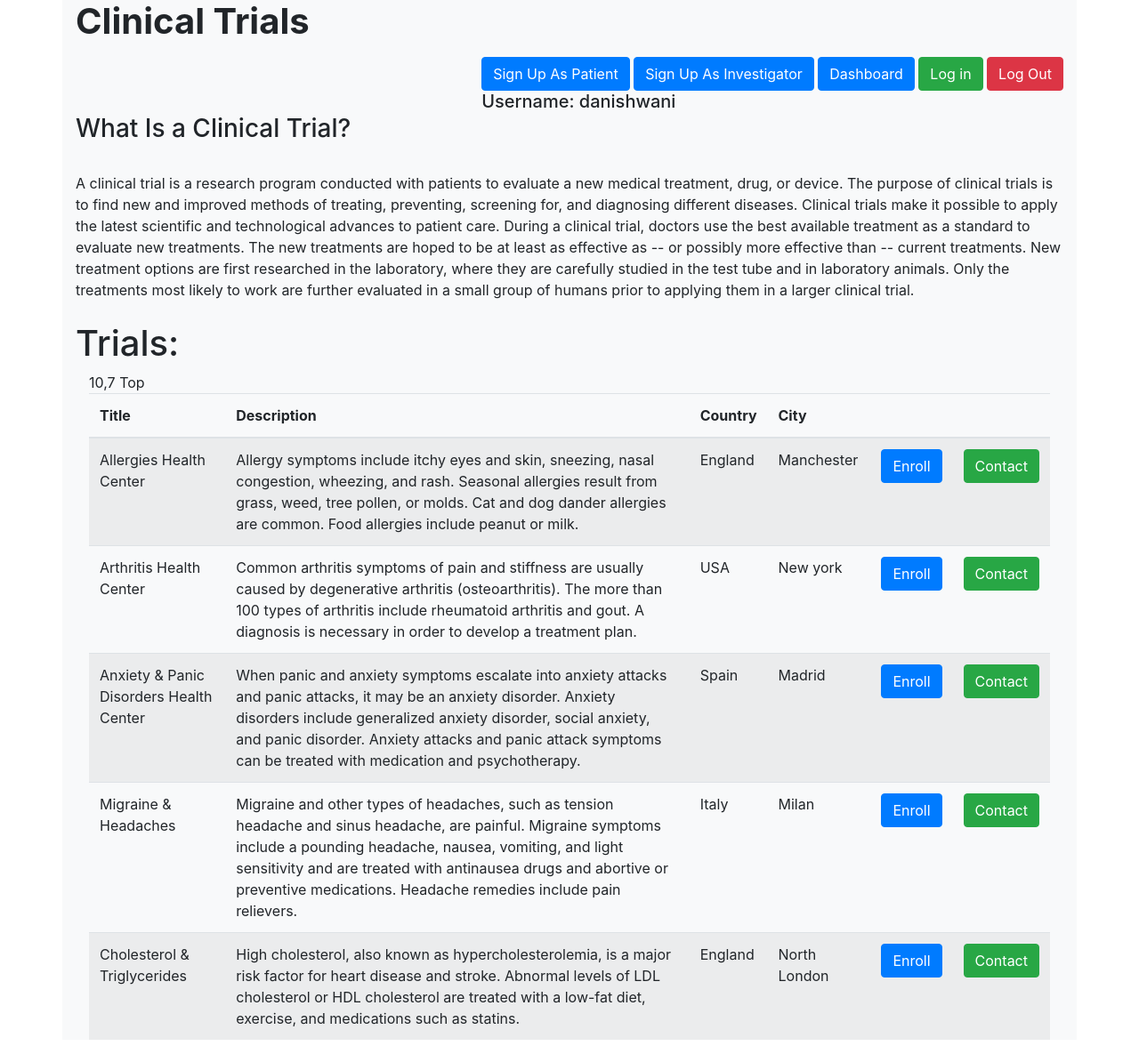
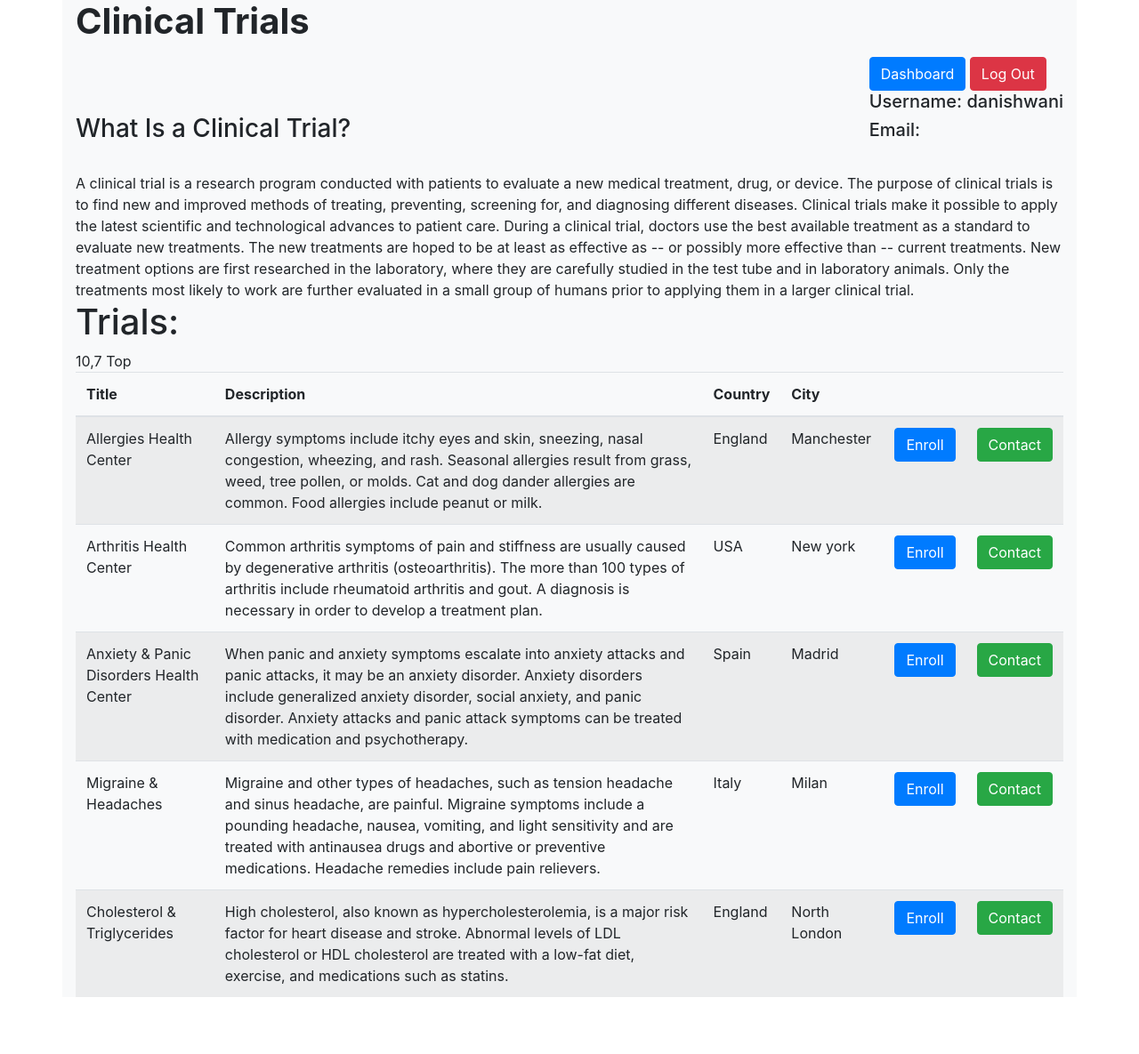
Before and after one commit to danish-wani/trialsite, a Django app: page /trialapp/ in a window 1280 px wide. Shown: the whole page at 89% size. After the commit the page ends 1121 px from the top, so only its background shows below. Run offline with Django 3.2, Linux system fonts and the light colour scheme; a user stored in the database is signed in; data comes from the database, SQL or seed files in the repository; both versions use the stored data as it was after the commit; some libraries are stand-ins or nearby versions.

Commit message:
MODIFIED THE HOME PAGE. CONTACT LINK IS WORKING.
-enrolling to a trial also sign ups the patient now and patient can now
find the contact details of the respective trial consultant.

```diff
--- a/trialapp/forms.py
+++ b/trialapp/forms.py
@@ -1,4 +1,5 @@
 from django.forms import ModelForm
+from django import forms
 from .models import Investigator, Operator, Trial, Enrollment
 
 class InvestigatorForm(ModelForm):
@@ -58,3 +59,7 @@ class EnrollmentForm(ModelForm):
     class Meta:
         model = Enrollment
         fields = ('trial','patient_name','email',)
+
+class ContactForm(forms.Form):
+    consultant = forms.CharField(label='Consultant',max_length=15)
+    email = forms.EmailField(label='Email')
--- a/trialapp/models.py
+++ b/trialapp/models.py
@@ -9,20 +9,10 @@ class Trial(models.Model):
     description = models.TextField()
     country = models.CharField(max_length=80)
     city = models.CharField(max_length=90)
-    creator = models.ForeignKey(User,on_delete=models.CASCADE,blank=True)
+    creator = models.ForeignKey(User,on_delete=models.CASCADE)
 
     def __str__(self):
         return self.title
-
-
-class TrialList(models.Model):
-    title = models.CharField(max_length=100)
-
-    def __str__(self):
-        return self.title
-
-
-
 
 class Investigator(User):
     is_superuser = True
@@ -31,7 +21,7 @@ class Investigator(User):
         return self.username
 
 class Operator(User):
-    creator = models.ForeignKey('Investigator',on_delete=models.CASCADE)
+    creator = models.ForeignKey(Investigator,on_delete=models.CASCADE)
     is_operator = True
     can_create_trial = models.BooleanField(default= False)
 
--- a/trialapp/templates/trialapp/home.html
+++ b/trialapp/templates/trialapp/home.html
@@ -10,40 +10,47 @@
 	<div class="container bg-light">
 		<h1><b>Clinical Trials</b></h1>
 
-
+		{% if request.user.is_authenticated %}
 		<form action="" method="POST" class="float-right">
 			<fieldset>
 				<legend>  </legend>
 				{% csrf_token %}
-				<input type="submit" value="Sign Up As Patient" class="btn btn-primary " formaction="{% url 'signup_patient'%}">
-				<input type="submit" value="Sign Up As Investigator" class="btn btn-primary " formaction="{% url 'signup'%}">
 				<input type="submit" value="Dashboard" class="btn btn-primary " formaction="{% url 'dashboard'%}">
-				<input type="submit" value="Log in" class="btn btn-success " formaction="{% url 'login'%}">
 				<input type="submit" value="Log Out" class="btn btn-danger " formaction="{% url 'logout' %}">
 			</fieldset>
-			<div class='col-md-*'>	<h5> Username: {{request.user}}</h5> </div>
-		</form><br><br><br>
+                        <div class='col-md-*'>  <h5> Username: {{request.user}}</h5> <h5> Email: {{request.user.email}}</h5> </div>
+		</form>
+		{% else%}
+		 <form action="" method="POST" class="float-right">
+                        <fieldset>
+                                <legend>  </legend>
+                                {% csrf_token %}
+				<!--<input type="submit" value="Sign Up As Patient" class="btn btn-primary " formaction="">-->
+                                <input type="submit" value="Sign Up As Investigator" class="btn btn-primary " formaction="{% url 'signup'%}">
+                                <input type="submit" value="Log in" class="btn btn-success " formaction="{% url 'login'%}">
+                        </fieldset>
+			<div class='col-md-*'>  <h5> Username: {{request.user}}</h5> <h5> Email: {{request.user.email}}</h5> </div>
+                </form>
+		{% endif %}
+		<br><br><br>
 		<h3>What Is a Clinical Trial?</h3><br>
 
-A clinical trial is a research program conducted with patients to evaluate a new medical treatment, drug, or device. The purpose of clinical trials is to find new and improved methods of treating, preventing, screening for, and diagnosing different diseases.
+		<span>A clinical trial is a research program conducted with patients to evaluate a new medical treatment, drug, or device. The purpose of clinical trials is to find new and improved methods of treating, preventing, screening for, and diagnosing different diseases.
 
 Clinical trials make it possible to apply the latest scientific and technological advances to patient care.
 
 During a clinical trial, doctors use the best available treatment as a standard to evaluate new treatments. The new treatments are hoped to be at least as effective as -- or possibly more effective than -- current treatments.
 
-New treatment options are first researched in the laboratory, where they are carefully studied in the test tube and in laboratory animals. Only the treatments most likely to work are further evaluated in a small group of humans prior to applying them in a larger clinical trial.
-
-<br><br>
+New treatment options are first researched in the laboratory, where they are carefully studied in the test tube and in laboratory animals. Only the treatments most likely to work are further evaluated in a small group of humans prior to applying them in a larger clinical trial.</span>
 
 <h1> Trials: </h1>
-        <div class="container bg-light">
-                <table class="table table-striped mx-auto">
+		<table class="table table-striped mx-auto">
                         <thead>
                                 <tr>
                                         <th>Title</th>
                                         <th>Description</th>
-                                        <th> Country</th>
-                                        <th> City</th>
+                                        <th>Country</th>
+                                        <th>City</th>
                                         <th></th>
                                         <th></th>
 
@@ -58,8 +65,8 @@ New treatment options are first researched in the laboratory, where they are car
                                         <td>{{t.description}}</td>
                                         <td>{{t.country}}</td>
                                         <td>{{t.city}}</td>
-					<td><input type="submit" value="Enroll" class="btn btn-primary" formaction="{% url 'enroll'%}"></a></td>
-					<td><input type="submit" value="Contact" class="btn btn-success " formaction=""></a></td>
+					<td><input type="submit" value="Enroll" class="btn btn-primary" formaction="{% url 'enroll' title=t.title%}"></a></td>
+					<td><input type="submit" value="Contact" class="btn btn-success " formaction="{% url 'contact' title=t.title%}"></a></td>
 
                                 </tr>
                                 </form>
@@ -68,6 +75,6 @@ New treatment options are first researched in the laboratory, where they are car
                                                                                                                                                               10,7          Top
                 </div>
 
-	</div>
+
 </body>
 </html>
--- a/trialapp/urls.py
+++ b/trialapp/urls.py
@@ -4,9 +4,10 @@ from . import views
 from django.contrib.auth.views import LoginView
 urlpatterns = [
     path('',views.home,name='home'),
-    path('enroll/',views.enroll,name='enroll'),
+    path('enroll/<title>/',views.enroll,name='enroll'),
+    path('contact/<title>/',views.contact,name='contact'),
     path('signup/',views.signup,name='signup'),
-    path('signup_patient/',views.signupPatient,name='signup_patient'),
+    #path('signup_patient/',views.signupPatient,name='signup_patient'),
     path('dashboard/',views.dashboard, name='dashboard'),
     path('login/',LoginView.as_view(), name='login'),
     path('logout/',views.logout_view, name='logout'),
--- a/trialapp/views.py
+++ b/trialapp/views.py
@@ -7,7 +7,7 @@ from .models import Investigator, Trial
 from django.contrib.auth.decorators import login_required
 from django.contrib.auth.forms import UserChangeForm
 from .models import Operator, Enrollment
-from .forms import OperatorSignupForm
+from .forms import OperatorSignupForm, ContactForm
 from .forms import ListOperatorForm
 from .forms import EditOperatorForm, CreateTrialForm, PatientSignupForm, EnrollmentForm
 from django.contrib.auth.decorators import permission_required
@@ -77,17 +77,19 @@ def signupOperator(request):
 
 
 
-def signupPatient(request):
+def enroll(request,title):
     if request.method == 'POST':
         form = PatientSignupForm(request.POST)
         if form.is_valid():
+            print(form.email)
             form.save()
 
             return HttpResponse('patient created')
         else:
             print('not valid')
     else:
-        form = PatientSignupForm(request.POST)
+        trial = Trial.objects.get(title=title)
+        form = PatientSignupForm(initial={'trials_enrolled':trial})
 
     return render(request,'trialapp/signup.html',{'form':form})
 
@@ -178,16 +180,31 @@ def logout_view(request):
 
 
 
-def enroll(request):
-    if request.method == 'POST':
-        form = EnrollmentForm(request.POST)
-        if form.is_valid():
-            form.save()
-            return HttpResponse('Successfully Enrolled')
+#def enroll(request,title):
 
-    form = EnrollmentForm()
-    return render(request,'trialapp/enrollment.html',{'form':form})
+#    if request.method == 'POST':
+#        form = EnrollmentForm(request.POST)
+#        if form.is_valid():
+#            form.save()
+#            return HttpResponse('Successfully Enrolled')
+
+#    form = EnrollmentForm(initial={'trial':title})
+#    return render(request,'trialapp/enrollment.html',{'form':form})
 
 def listEnrollment(request):
     enrolled = Enrollment.objects.all()
     return render(request,'trialapp/listEnrollment.html',{'enrolled':enrolled})
+
+
+def contact(request, title):
+    trial = Trial.objects.get(title=title)
+    creator_username = trial.creator
+    try:
+            creator = Investigator.objects.get(username=creator_username)
+            form = ContactForm(initial={'consultant':creator.username,'email':creator.email,})
+            return render(request,'trialapp/contact.html',{'form':form})
+    except:
+            creator = Operator.objects.get(username=creator_username)
+            form = ContactForm(initial={'consultant':creator.username,'email':creator.email,})
+
+            return render(request,'trialapp/contact.html',{'form':form})
```
Also changed, not shown: trialapp/templates/trialapp/contact.html (added, +22 -0 lines), db.sqlite3.
